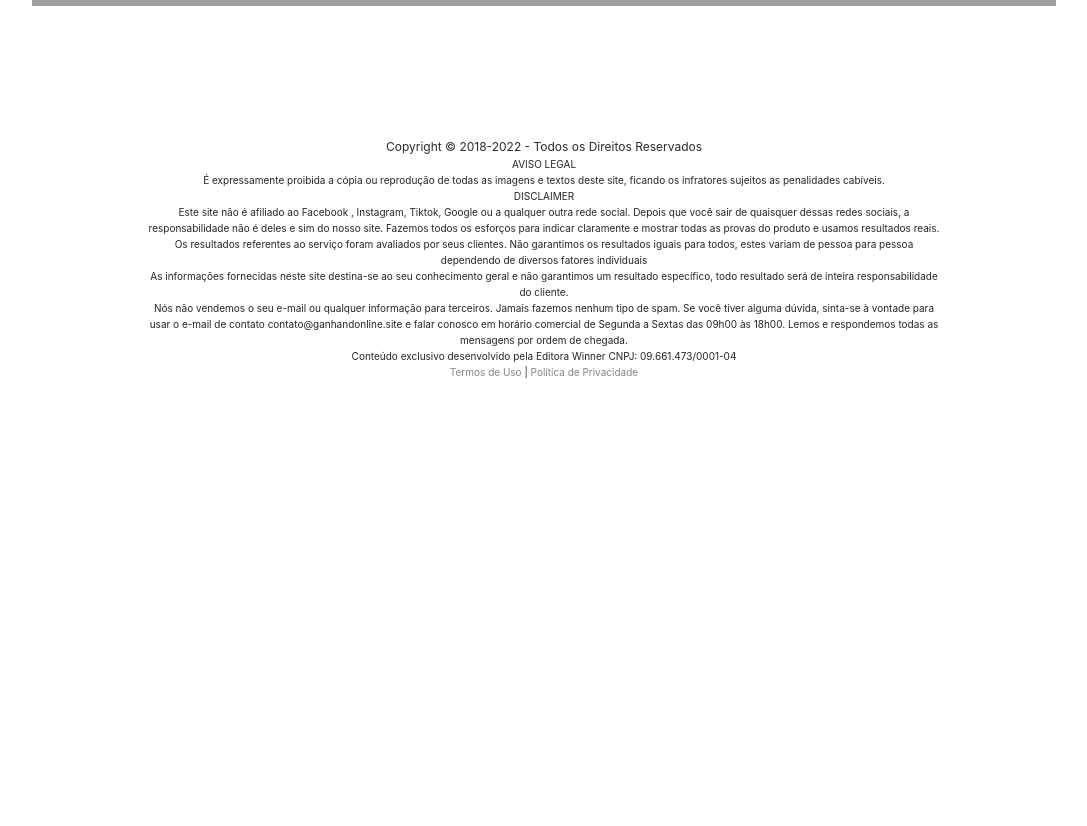
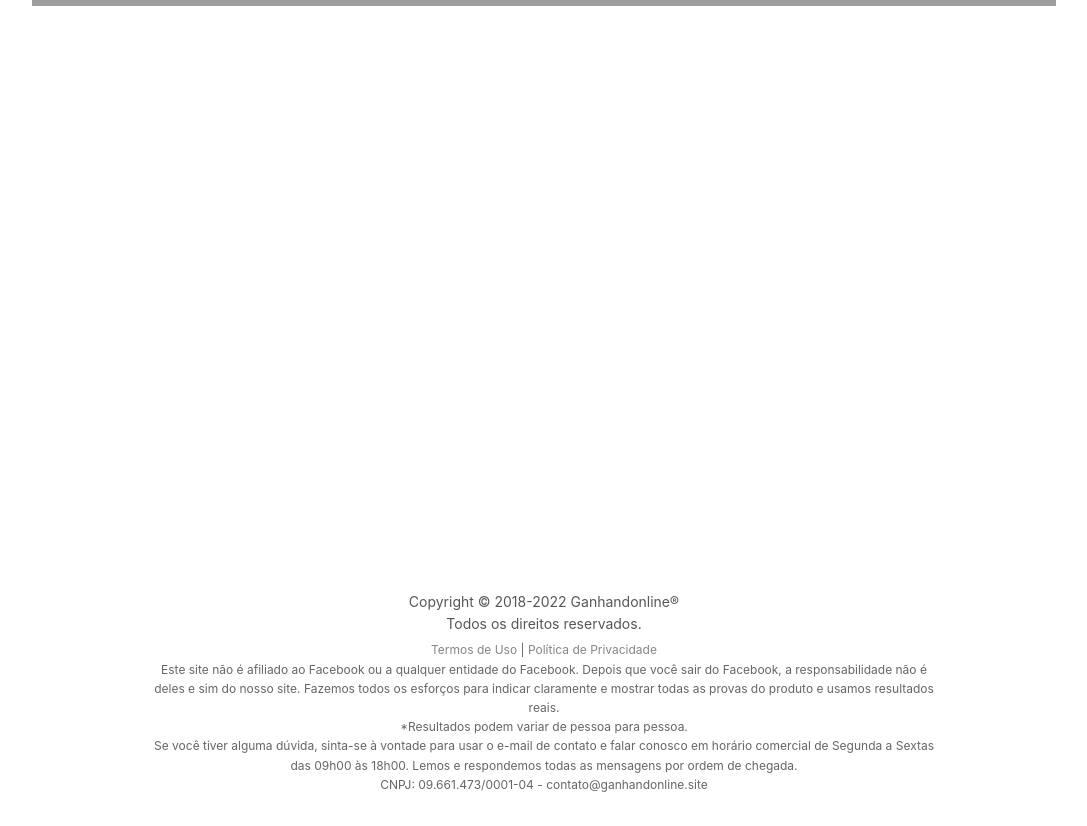
Before and after one commit to HeitorSantins/lcrndcmvds, a plain HTML site: page videos-lucrativos.html in a window 1280 px wide. Shown: the part 620-1446 px from the top of the page, without its empty margins (96-1183 px from the left). Before the commit the page ends 1032 px from the top, so only its background shows below. Drawn offline with Linux system fonts and the light colour scheme; grey boxes are pictures that could not be loaded; a script that the page names is missing.

Commit message:
Update videos-lucrativos.html

```diff
--- a/videos-lucrativos.html
+++ b/videos-lucrativos.html
@@ -429,19 +429,14 @@
       </script>
    </body>
    <footer class="py-4">
-      <div class="px-lg-7 px-sm-3">
-   </div>
-      <div class="px-lg-7 px-sm-3" style="color:#1b1b1b;font-size:10px">
-         <p class="center" style="color:#202020;font-size:12px">   Copyright © 2018-2022 - Todos os Direitos Reservados</p>
-         <p class="center">   AVISO LEGAL</p>
-         <p class="center">   É expressamente proibida a cópia ou reprodução de todas as imagens e textos deste site, ficando os infratores sujeitos as penalidades cabíveis.</p>
-         <p class="center">   DISCLAIMER</p>
-         <p class="center">   Este site não é afiliado ao Facebook , Instagram, Tiktok, Google ou a qualquer outra rede social. Depois que você sair de quaisquer dessas redes sociais, a responsabilidade não é deles e sim do nosso site. Fazemos todos os esforços para indicar claramente e mostrar todas as provas do produto e usamos resultados reais.</p>
-         <p class="center">   Os resultados referentes ao serviço foram avaliados por seus clientes. Não garantimos os resultados iguais para todos, estes variam de pessoa para pessoa dependendo de diversos fatores individuais</p>
-         <p class="center">   As informações fornecidas neste site destina-se ao seu conhecimento geral e não garantimos um resultado específico, todo resultado será de inteira responsabilidade do cliente.</p>
-         <p class="center">   Nós não vendemos o seu e-mail ou qualquer informação para terceiros. Jamais fazemos nenhum tipo de spam. Se você tiver alguma dúvida, sinta-se à vontade para usar o e-mail de contato contato@ganhandonline.site e falar conosco em horário comercial de Segunda a Sextas das 09h00 às 18h00. Lemos e respondemos todas as mensagens por ordem de chegada.</p>
-         <p class="center">   Conteúdo exclusivo desenvolvido pela Editora Winner CNPJ: 09.661.473/0001-04</p>
+      <div class="px-lg-7 px-sm-3" style="padding-bottom:12cm"></div>
+         <div class="px-lg-7 px-sm-3" style="color:#5e5e5e;font-size:12px">
+         <p class="center" style="color:#4e4e4e;font-size:14px;padding-bottom:5px;">Copyright © 2018-2022 Ganhandonline®<br>Todos os direitos reservados.</p>
          <p class="center"><a href="termos-de-uso.html">Termos de Uso </a>| <a href="politicas-de-privacidade.html">Política de Privacidade </a></p>
+         <p class="center">Este site não é afiliado ao Facebook ou a qualquer entidade do Facebook. Depois que você sair do Facebook, a responsabilidade não é deles e sim do nosso site. Fazemos todos os esforços para indicar claramente e mostrar todas as provas do produto e usamos resultados reais.</p>
+         <p class="center">*Resultados podem variar de pessoa para pessoa.</p>
+         <p class="center">Se você tiver alguma dúvida, sinta-se à vontade para usar o e-mail de contato e falar conosco em horário comercial de Segunda a Sextas das 09h00 às 18h00. Lemos e respondemos todas as mensagens por ordem de chegada.</p>
+         <p class="center">CNPJ: 09.661.473/0001-04 - contato@ganhandonline.site</p>
       </div>
    </footer>
 </html>
```
